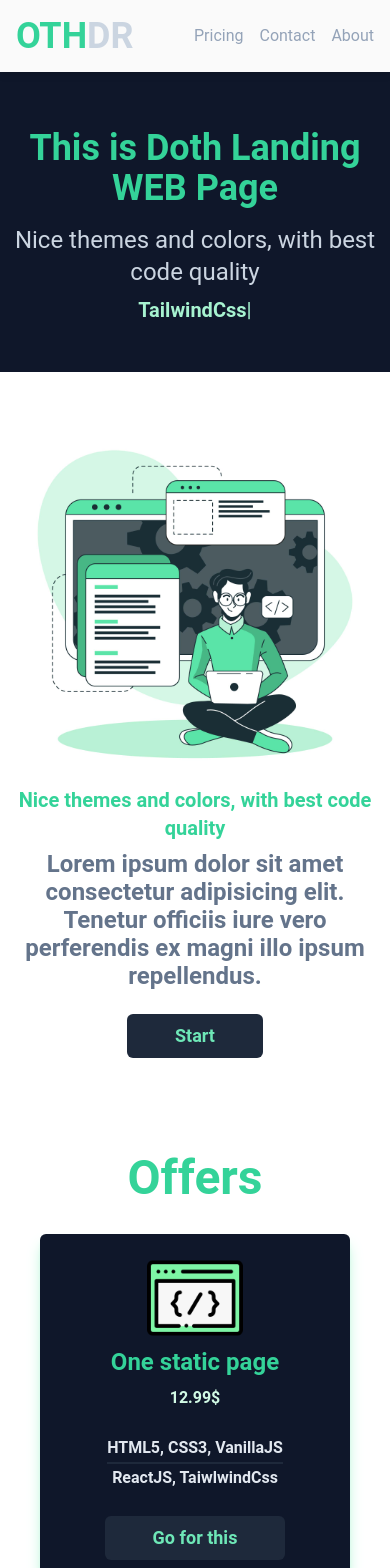
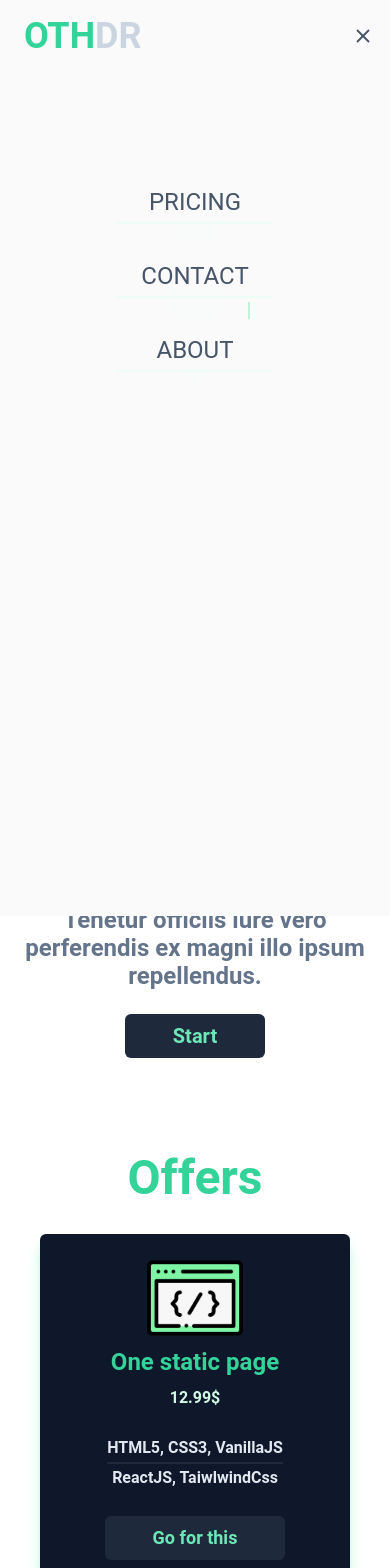
Before and after one commit to OthDr/react-landing1, a React (Create React App) app: page / in a window 390 px wide. Shown: the top 1568 px of the page. Built offline with nearby package versions, Linux system fonts and the light colour scheme.

Commit message:
mobile menu

```diff
--- a/src/components/Central.jsx
+++ b/src/components/Central.jsx
@@ -9,10 +9,9 @@ const Central = () => {
 
                     <img className='w-[440px]' src={coder} alt="/" />
                     <div className="flex flex-col justify-center items-center md:items-start">
-                        <p className="text-emerald-400  text-xl font-bold my-2 text-center">Nice themes and colors, with best code quality</p>
+                        <p className="text-emerald-400  text-xl font-bold my-2 text-center md:text-left">Nice themes and colors, with best code quality</p>
                         <p className='md:max-w-lg max-w-md text-2xl font-semibold text-slate-500 leading-7 text-center md:text-start'>Lorem ipsum dolor sit amet consectetur adipisicing elit. Tenetur officiis iure vero perferendis ex magni illo ipsum repellendus.</p>
-                        <button className='hover:scale-105 duration-200 bg-slate-800 text-lg font-bold text-emerald-300 px-12 py-2 rounded-md mt-6 hover:bg-emerald-400 hover:text-emerald-800'>Start</button>
-
+                        <button className='hover:scale-105 duration-200 bg-slate-800 text-xl font-bold text-emerald-300 px-12 py-2 rounded-md mt-6 hover:bg-emerald-400 hover:text-emerald-800'>Start</button>
                     </div>
                 </div>
 
--- a/src/components/Footer.jsx
+++ b/src/components/Footer.jsx
@@ -12,10 +12,10 @@ const Footer = () => {
                 <div className="grid ">
 
                     <div className="max-w-full mx-auto flex flex-col md:flex-row my-2">
-                        <a href="#" className='mx-2 flex items-center  text-slate-300 my-1'><FaFacebookSquare size={20} />OTHDR</a>
-                        <a href="#" className='mx-2 flex items-center  text-slate-300 my-1'><FaGithubSquare size={20} />OTHDR</a>
-                        <a href="#" className='mx-2 flex items-center  text-slate-300 my-1'><FaTwitterSquare size={20} />OTHDR</a>
-                        <a href="#" className='mx-2 flex items-center  text-slate-300 my-1'><FaInstagram size={20} />OTHDR</a>
+                        <a href="#" className='mx-4 flex items-center  text-slate-300 my-1 '><FaFacebookSquare size={20} />OTHDR</a>
+                        <a href="#" className='mx-4 flex items-center  text-slate-300 my-1 '><FaGithubSquare size={20} />OTHDR</a>
+                        <a href="#" className='mx-4 flex items-center  text-slate-300 my-1 '><FaTwitterSquare size={20} />OTHDR</a>
+                        <a href="#" className='mx-4 flex items-center  text-slate-300 my-1 '><FaInstagram size={20} />OTHDR</a>
                     </div>
                     <div className='max-w-full mx-auto flex flex-col md:flex-row my-4 '>
                         <h5 className='mx-2 text-emerald-300 text-center'> <a href="#">Privacy</a> </h5>
--- a/src/components/Navbar.jsx
+++ b/src/components/Navbar.jsx
@@ -1,17 +1,31 @@
-//import { FiMenu, FiX } from 'react-icons/fi';
+import { useState } from 'react';
+import { FiMenu, FiX } from 'react-icons/fi';
 const Navbar = () => {
 
+    const [ mobileNav, showNav ] = useState(false);
+    const toggleMenu = () => {showNav(!mobileNav); console.log('clickeeeed');};
 
     return (
         <>
-            <div className='px-2 py-4 flex justify-between items-center bg-neutral-50  drop-shadow-md py-2'>
-                <h1 className='mx-2 text-emerald-400 text-4xl font-bold'>OTH<span className='text-slate-300'>DR</span></h1>
-                <ul className='flex'>
+            <div className='p-4 flex justify-between items-center bg-neutral-50  drop-shadow-md '>
+                <h1 className='mx-2 text-emerald-400 text-4xl font-bold cursor-pointer'>OTH<span className='text-slate-300'>DR</span></h1>
+                <ul className='hidden md:flex'>
                     <li className='text-md mx-2 hover:font-semibold hover:text-emerald-400 text-slate-400'><a href="/">Pricing</a></li>
                     <li className='text-md mx-2 hover:font-semibold hover:text-emerald-400 text-slate-400'><a href="/">Contact</a></li>
                     <li className='text-md mx-2 hover:font-semibold hover:text-emerald-400 text-slate-400'><a href="/">About</a></li>
                 </ul>
+
+                {!mobileNav
+                    ? <FiX onClick={toggleMenu} className='md:hidden cursor-pointer hover:text-emerald-200 text-slate-600' size={22} />
+                    : <FiMenu onClick={toggleMenu} className='md:hidden cursor-pointer hover:text-emerald-200 text-slate-600' size={22} />
+                }
+
             </div>
+            {!mobileNav && <ul className='absolute md:hidden w-full h-screen bg-neutral-50 pt-[20%] px-[30%] uppercase'>
+                <li className='text-md my-8 text-slate-600 hover:text-emerald-200 text-2xl text-center border-b-2 border-emerald-50 leading-10'><a className='shadow-2xl shadow-emerald-50' href="/">Pricing</a></li>
+                <li className='text-md my-8 text-slate-600 hover:text-emerald-200 text-2xl text-center border-b-2 border-emerald-50 leading-10'><a className='shadow-2xl shadow-emerald-50' href="/">Contact</a></li>
+                <li className='text-md my-8 text-slate-600 hover:text-emerald-200 text-2xl text-center border-b-2 border-emerald-50 leading-10'><a className='shadow-2xl shadow-emerald-50' href="/">About</a></li>
+            </ul>}
         </>
     );
 };
```
